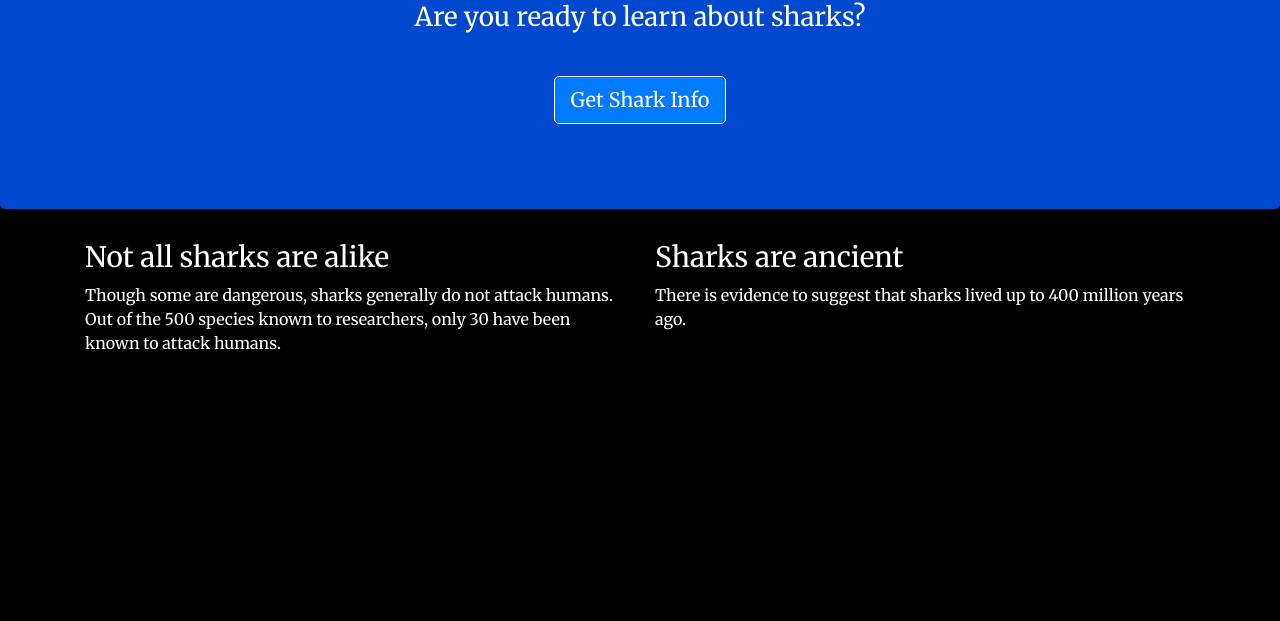
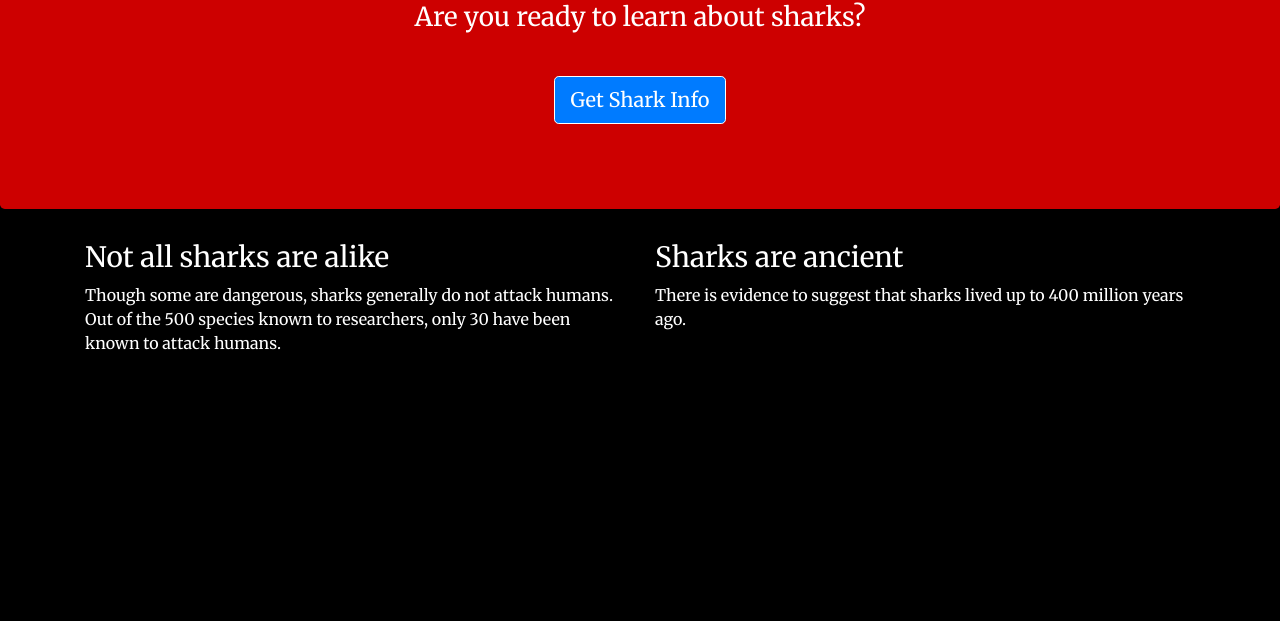
Before and after one commit to luizhpriotto/AMcom, a website: page node-project/views/index.html in a window 1280 px wide. Shown: the part 179-800 px from the top of the page. Drawn offline with nearby package versions, Linux system fonts and the light colour scheme.

Commit message:
Update styles.css
Change color to red.

```diff
--- a/node-project/views/css/styles.css
+++ b/node-project/views/css/styles.css
@@ -20,7 +20,7 @@ p {
 }
 
 .jumbotron {
-    background: #0048CD;
+    background: #cd0000;
     color: white;
     text-align: center;
 }
```
